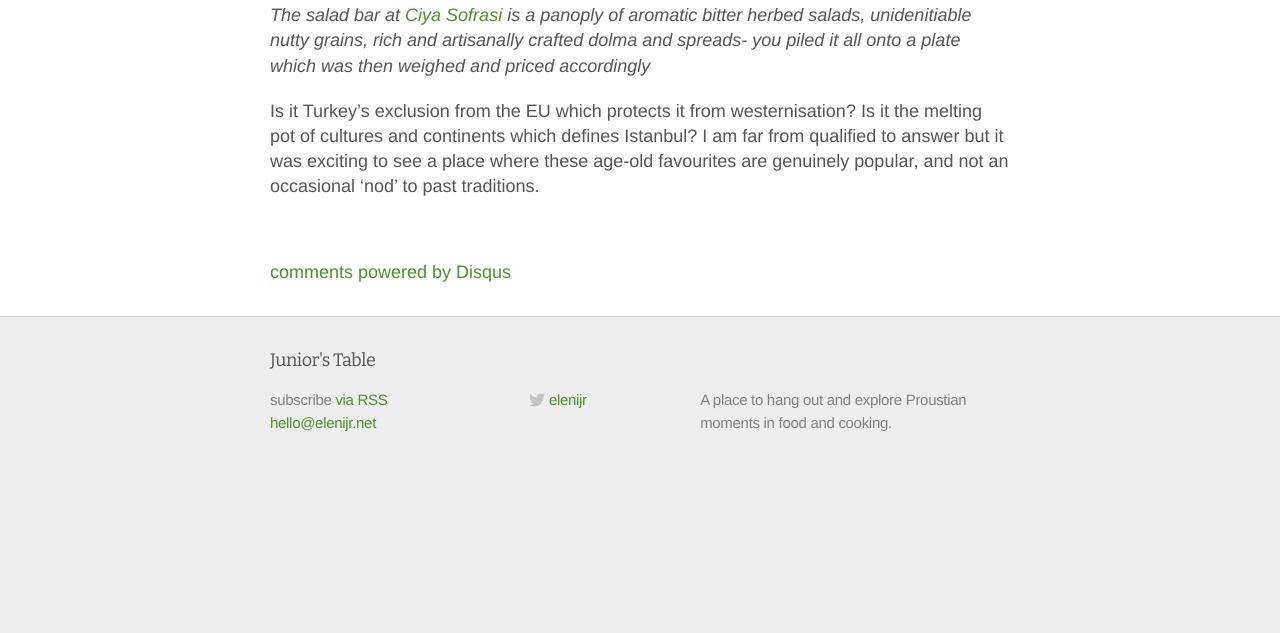
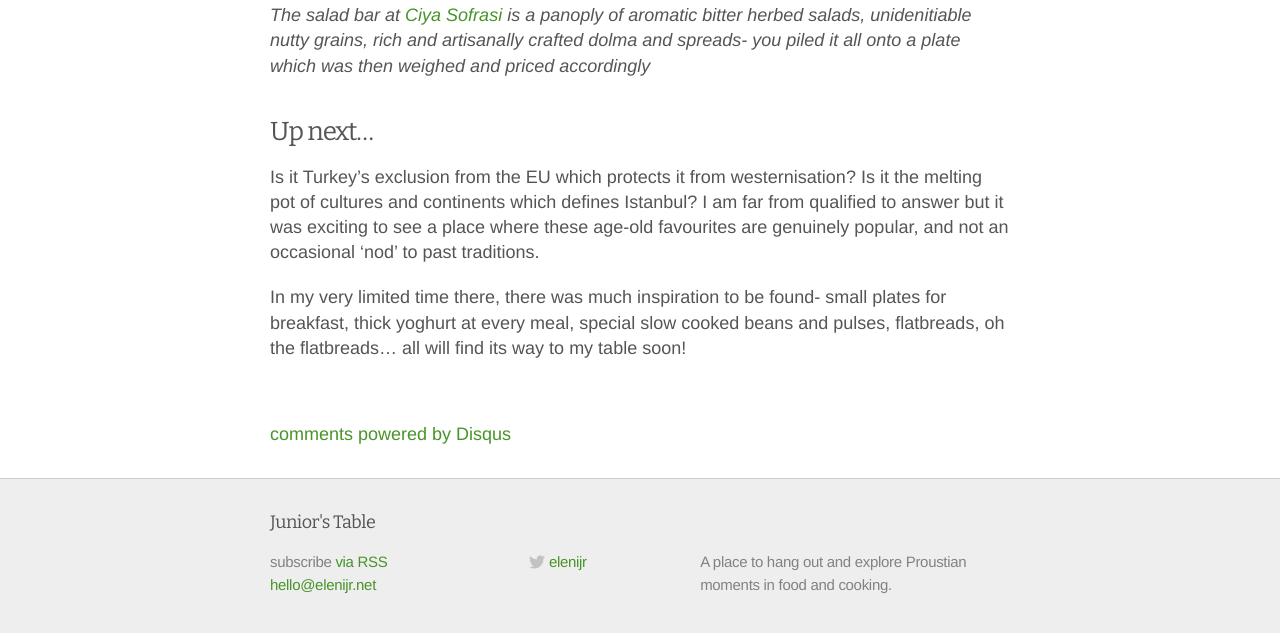
Before and after one commit to eleniharlan/elenijr.net, a Jekyll site: the page built from _posts/post/2014-05-28-eating-through-istanbul.md, in a window 1280 px wide and 900 px high, scrolled down 3208 px, cut to the strip 259-892 px from the top of the window. Built offline with Jekyll 4.4.1, drawn with Linux system fonts in a browser that asks for light colours; comment, search, counter and statistics services are not loaded; before the commit the page ends 3946 px from its top, so only the background shows below that.

Commit message:
Updated 2014-05-28-eating-through-istanbul.md

```diff
--- a/_posts/post/2014-05-28-eating-through-istanbul.md
+++ b/_posts/post/2014-05-28-eating-through-istanbul.md
@@ -35,4 +35,8 @@ Food is not gourmet or artisan, it is full of fresh and unusual local vegetables
 <a href="https://www.flickr.com/photos/elenijr/14008258156" title="IMG_2345 by Eleni harlan, on Flickr"><img src="https://farm8.staticflickr.com/7459/14008258156_a8beb4c857_c.jpg" width="800" height="600" alt="IMG_2345"></a>
 *The salad bar at [Ciya Sofrasi](http://www.newyorker.com/reporting/2010/04/19/100419fa_fact_batuman) is a panoply of aromatic bitter herbed salads, unidenitiable nutty grains, rich and artisanally crafted dolma and spreads- you piled it all onto a plate which was then weighed and priced accordingly*
 
+###Up next...
+
 Is it Turkey’s exclusion from the EU which protects it from westernisation? Is it the melting pot of cultures and continents which defines Istanbul? I am far from qualified to answer but it was exciting to see a place where these age-old favourites are genuinely popular, and not an occasional ‘nod’ to past traditions.
+
+In my very limited time there, there was much inspiration to be found- small plates for breakfast, thick yoghurt at every meal, special slow cooked beans and pulses, flatbreads, oh the flatbreads... all will find its way to my table soon!
```
